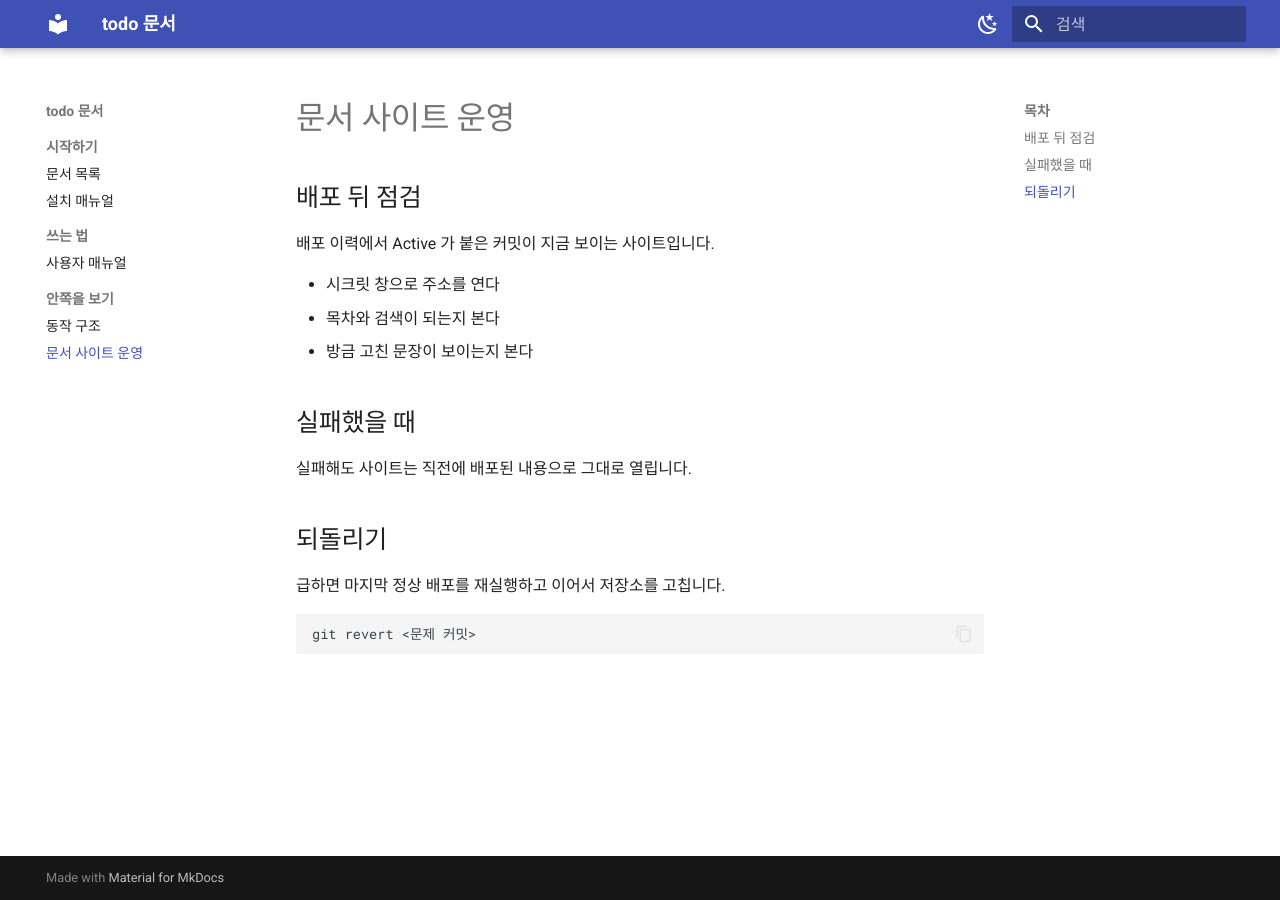
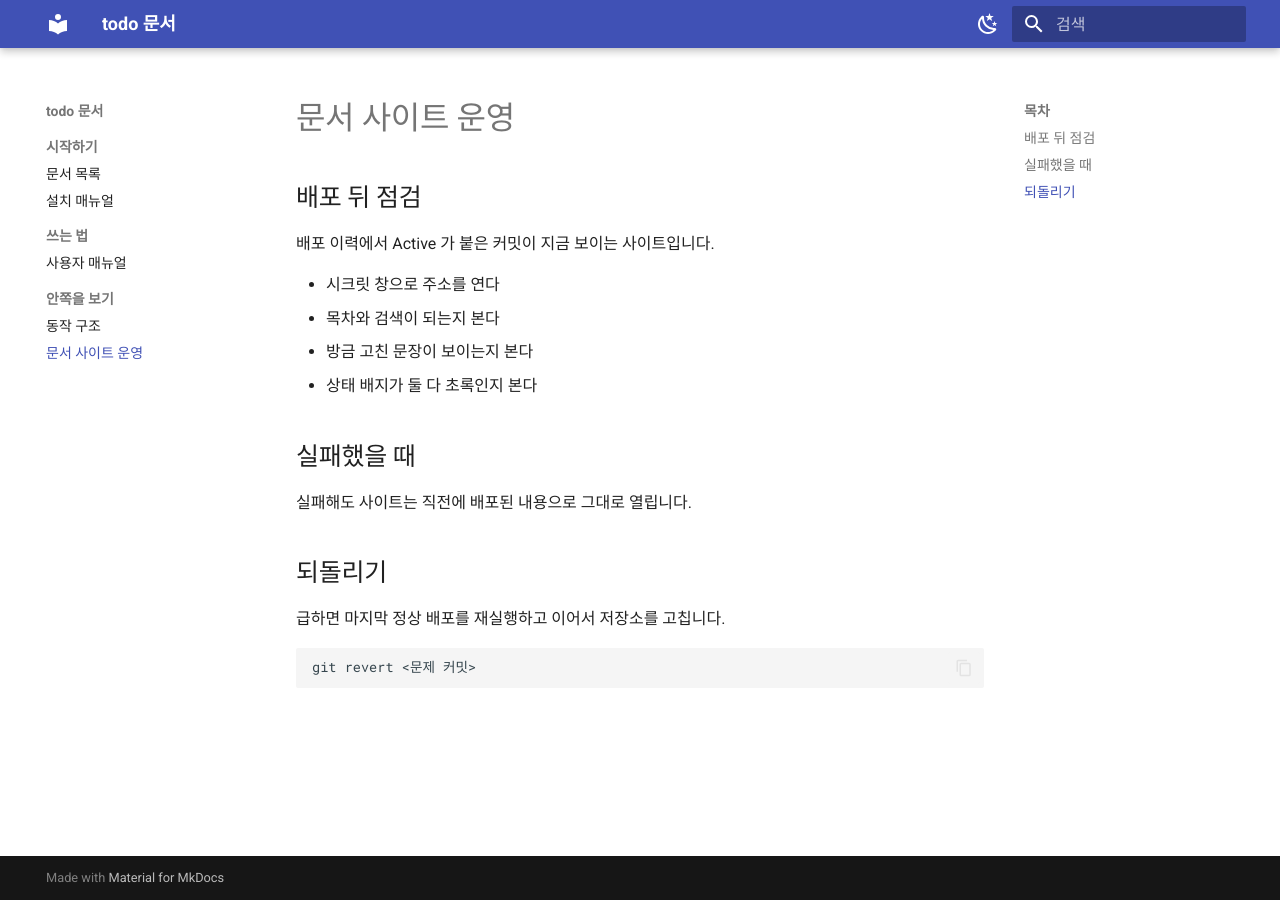
Before and after one commit to SINGLE-COURSE-LECTURE/todo-cli-demo, an MkDocs documentation site: the page built from docs/operations.md, in a window 1280 px wide. Built offline with MkDocs 1.6.1 and Material for MkDocs 9.7.7, drawn with Linux system fonts in a browser that asks for light colours.

Commit message:
docs: 점검 항목에 상태 배지 확인 추가 (#4)

```diff
--- a/docs/operations.md
+++ b/docs/operations.md
@@ -7,6 +7,7 @@
 - 시크릿 창으로 주소를 연다
 - 목차와 검색이 되는지 본다
 - 방금 고친 문장이 보이는지 본다
+- 상태 배지가 둘 다 초록인지 본다
 
 ## 실패했을 때
 
```
